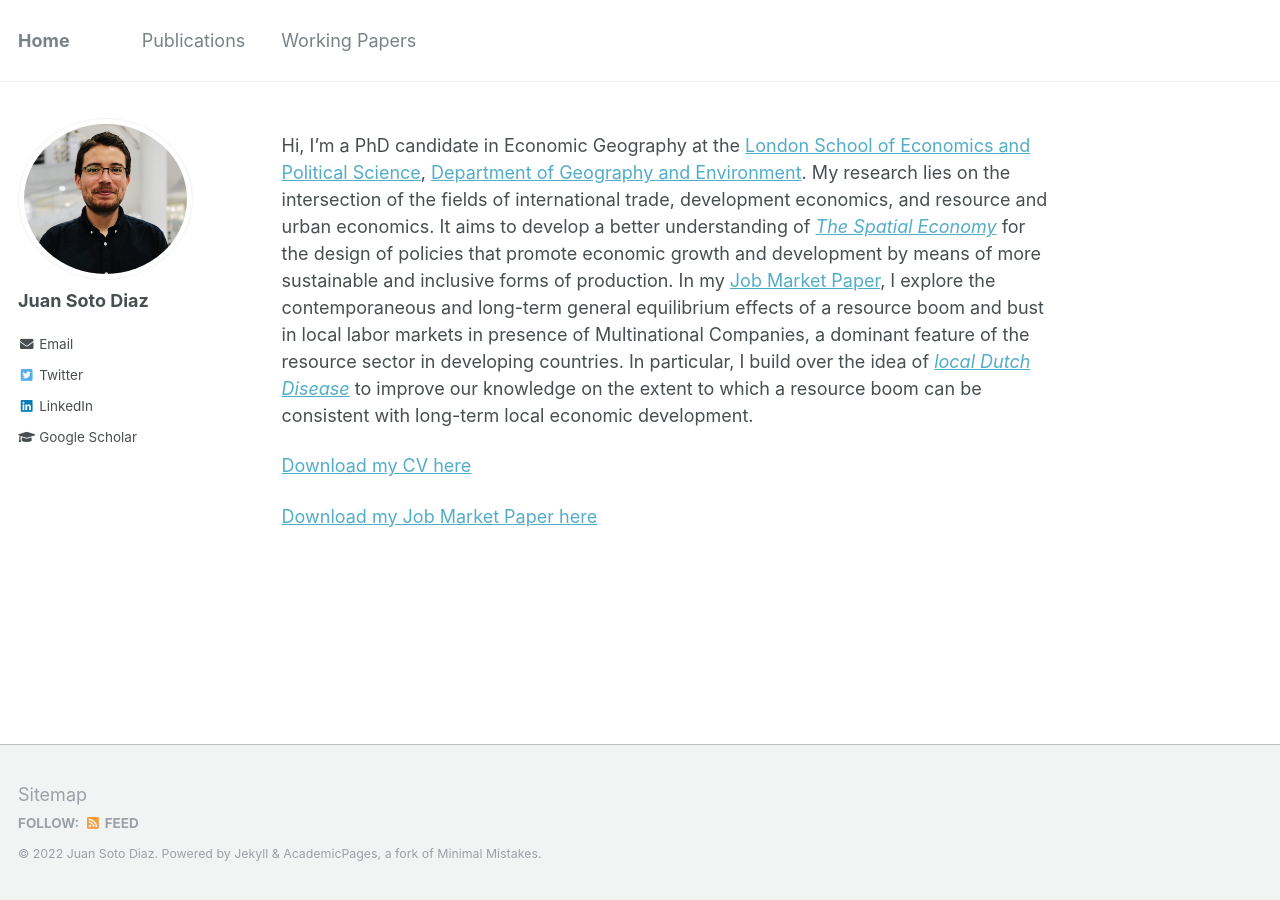
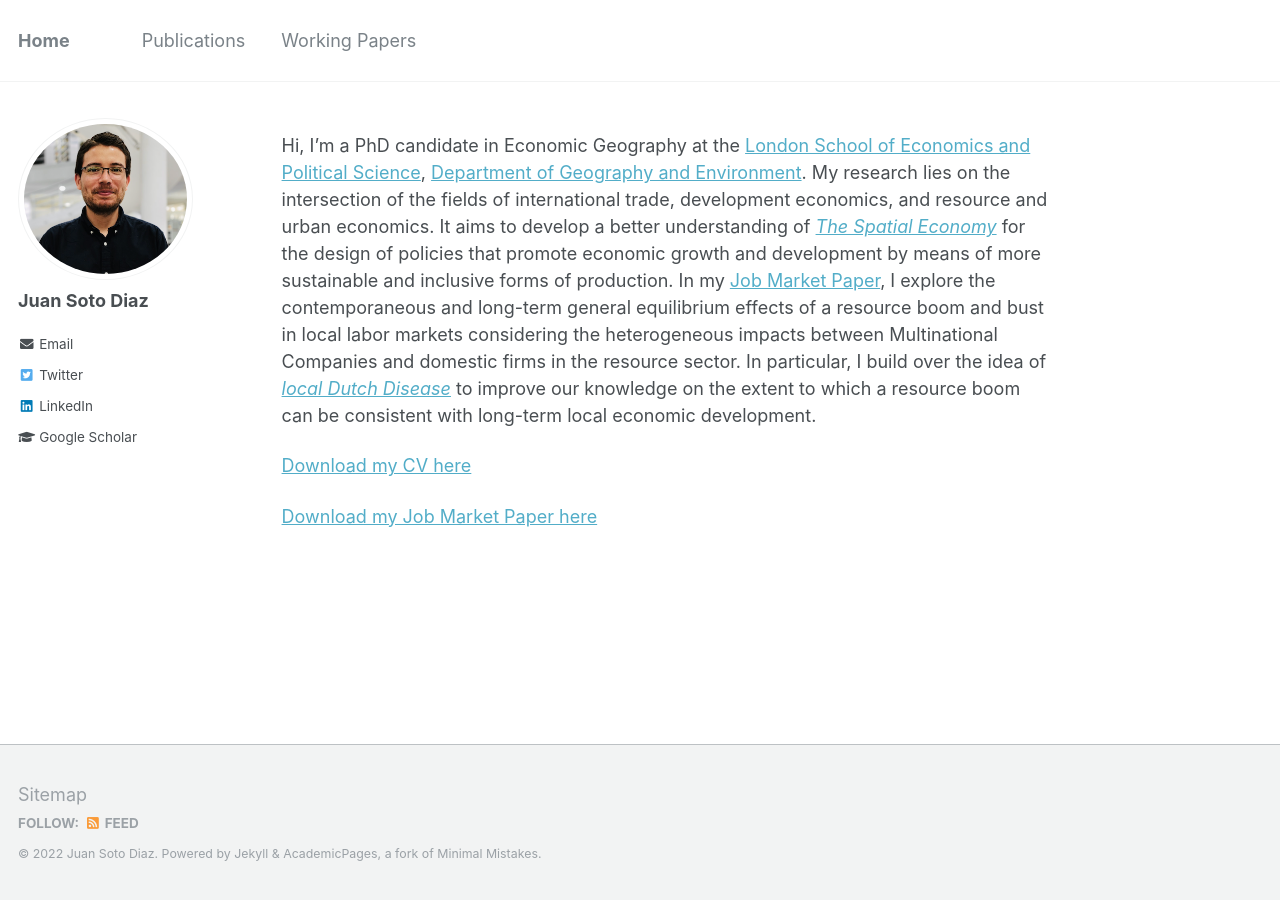
Before and after one commit to pedrofierroz87/pedrofierroz87.github.io, a Jekyll site: the page built from _pages/about.md, in a window 1280 px wide. Built offline with Jekyll 4.4.1, drawn with Linux system fonts in a browser that asks for light colours.

Commit message:
Update about.md

```diff
--- a/_pages/about.md
+++ b/_pages/about.md
@@ -8,7 +8,7 @@ redirect_from:
   - /about.html
 ---
 
-Hi, I'm a PhD candidate in Economic Geography at the [London School of Economics and Political Science](https://lse.ac.uk), [Department of Geography and Environment](https://www.lse.ac.uk/geography-and-environment). My research lies on the intersection of the fields of international trade, development economics, and resource and urban economics. It aims to develop a better understanding of [<i>The Spatial Economy</i>](https://www.aeaweb.org/articles?id=10.1257/jel.20181414) for the design of policies that promote economic growth and development by means of more sustainable and inclusive forms of production. In my [Job Market Paper](https://onlinelibrary.wiley.com/doi/epdf/10.1111/jors.12269), I explore the contemporaneous and long-term general equilibrium effects of a resource boom and bust in local labor markets in presence of Multinational Companies, a dominant feature of the resource sector in developing countries. In particular, I build over the idea of [<i>local Dutch Disease</i>](https://academic.oup.com/restud/article-abstract/85/2/695/4055596) to improve our knowledge on the extent to which a resource boom can be consistent with long-term local economic development.
+Hi, I'm a PhD candidate in Economic Geography at the [London School of Economics and Political Science](https://lse.ac.uk), [Department of Geography and Environment](https://www.lse.ac.uk/geography-and-environment). My research lies on the intersection of the fields of international trade, development economics, and resource and urban economics. It aims to develop a better understanding of [<i>The Spatial Economy</i>](https://www.aeaweb.org/articles?id=10.1257/jel.20181414) for the design of policies that promote economic growth and development by means of more sustainable and inclusive forms of production. In my [Job Market Paper](https://onlinelibrary.wiley.com/doi/epdf/10.1111/jors.12269), I explore the contemporaneous and long-term general equilibrium effects of a resource boom and bust in local labor markets considering the heterogeneous impacts between Multinational Companies and domestic firms in the resource sector. In particular, I build over the idea of [<i>local Dutch Disease</i>](https://academic.oup.com/restud/article-abstract/85/2/695/4055596) to improve our knowledge on the extent to which a resource boom can be consistent with long-term local economic development.
 
 [Download my CV here](https://onlinelibrary.wiley.com/doi/epdf/10.1111/jors.12269)
 
```
